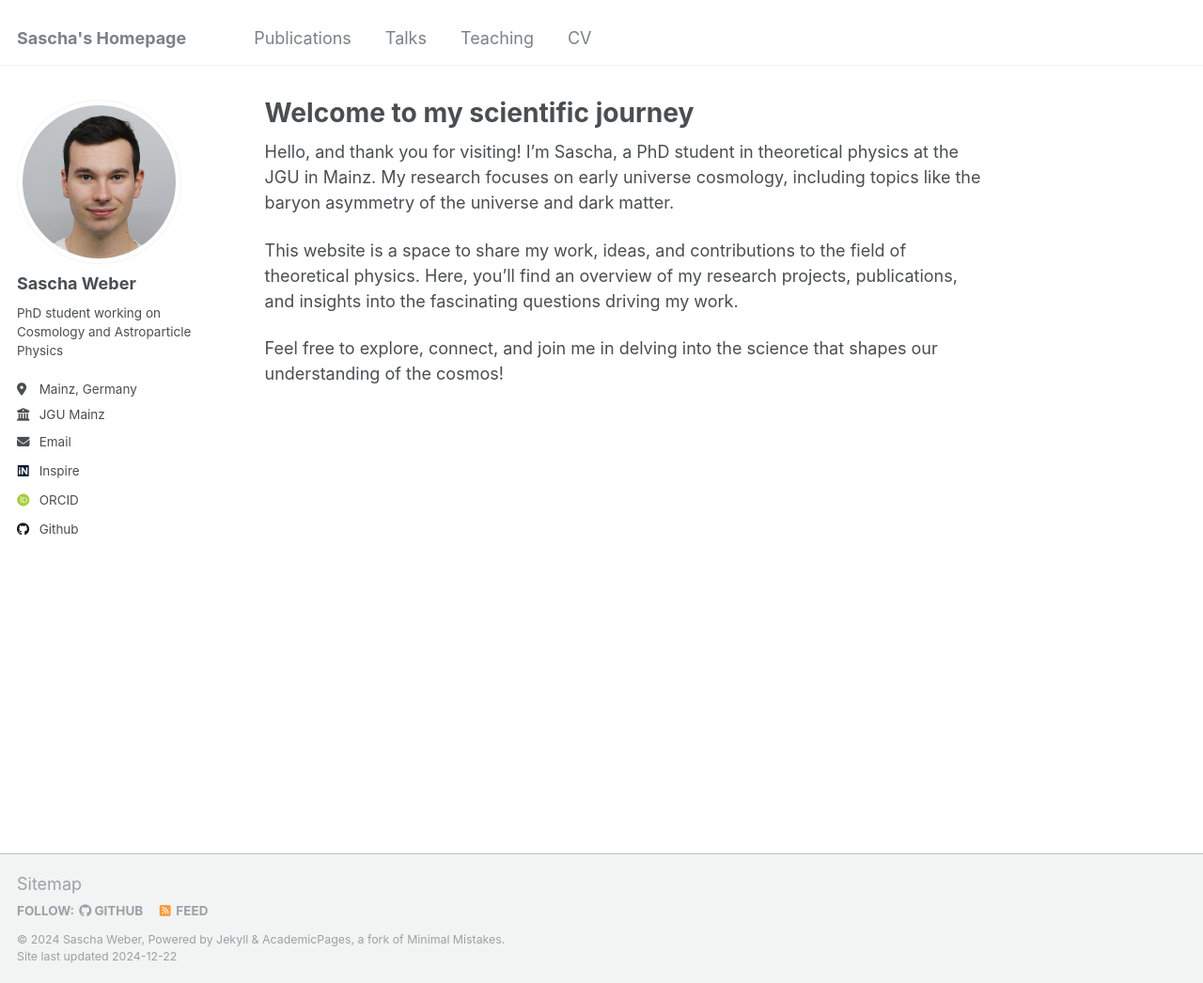
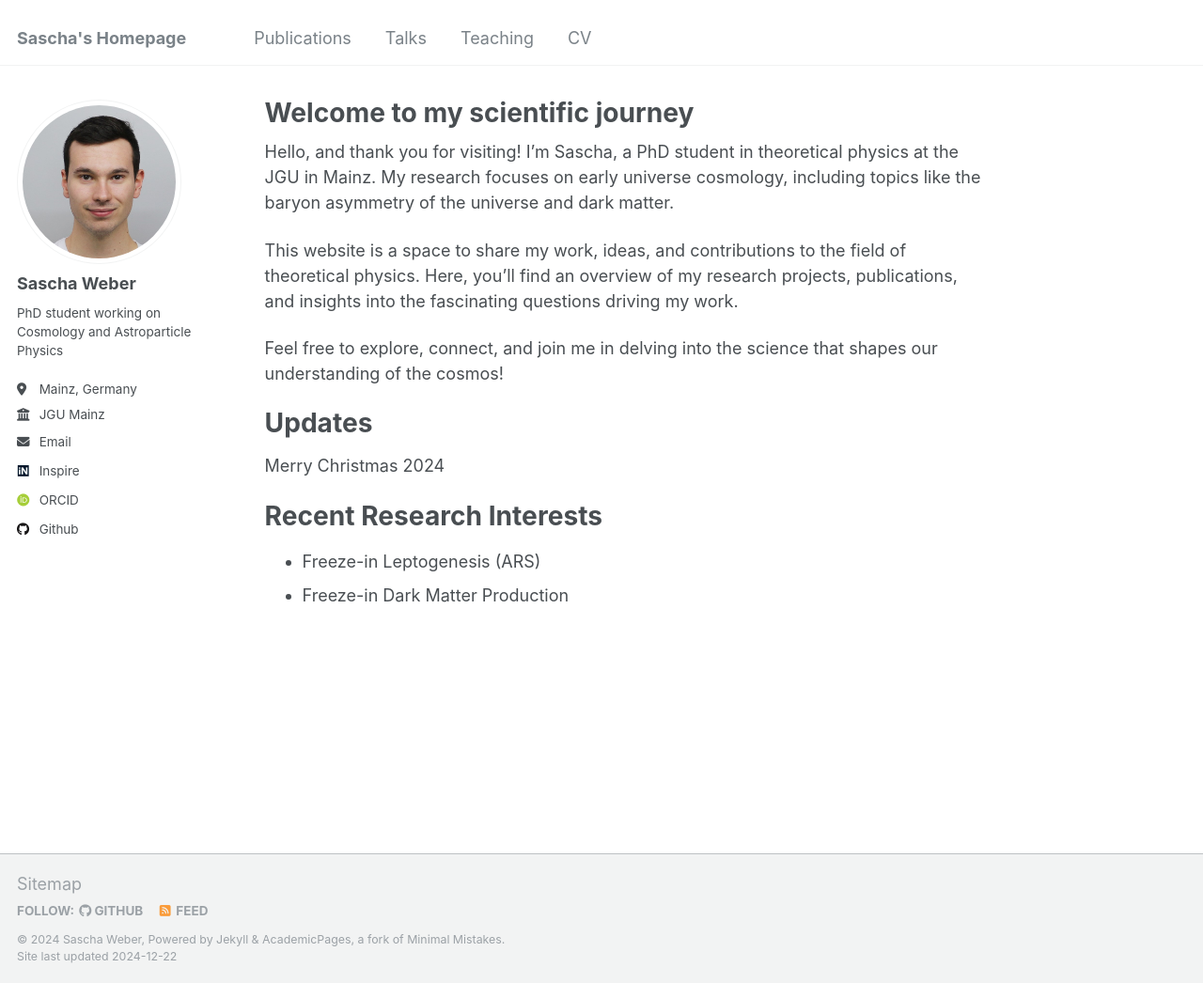
Before and after one commit to sweber31/sweber31.github.io, a Jekyll site: the page built from _pages/about.md, in a window 1280 px wide and 1046 px high. Shown: the whole window at 94% size. Built offline with Jekyll 4.4.1, drawn with Linux system fonts in a browser that asks for light colours; some web fonts are replaced.

Commit message:
Update about.md

```diff
--- a/_pages/about.md
+++ b/_pages/about.md
@@ -12,3 +12,12 @@ Hello, and thank you for visiting! I'm Sascha, a PhD student in theoretical phys
 This website is a space to share my work, ideas, and contributions to the field of theoretical physics. Here, you'll find an overview of my research projects, publications, and insights into the fascinating questions driving my work.
 
 Feel free to explore, connect, and join me in delving into the science that shapes our understanding of the cosmos!
+
+Updates
+======
+Merry Christmas 2024
+
+Recent Research Interests
+======
+* Freeze-in Leptogenesis (ARS)
+* Freeze-in Dark Matter Production
```
